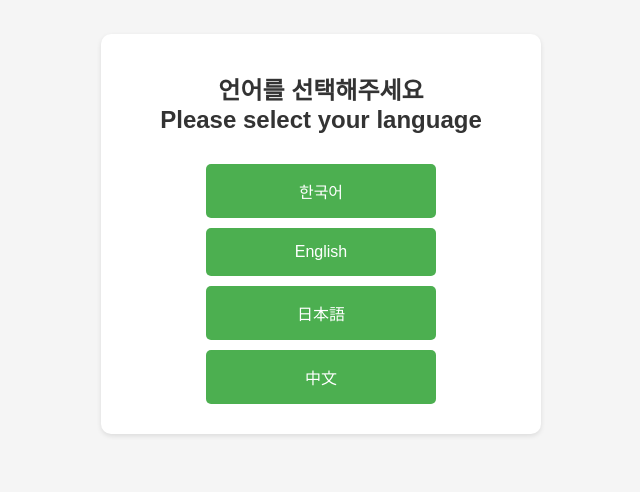
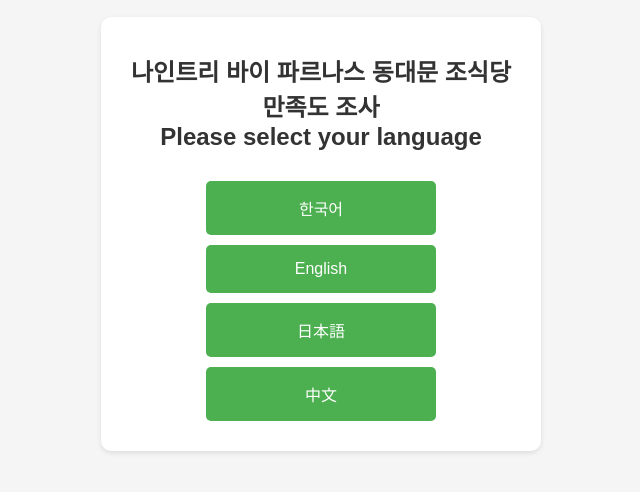
Before and after one commit to junyoen/survey-language-selector, a plain HTML site: page index.html in a window 1280 px wide. Shown: the part 166-658 px from the top of the page, without its empty margins (319-959 px from the left). Drawn offline with Linux system fonts and the light colour scheme.

Commit message:
Update index.html

```diff
--- a/index.html
+++ b/index.html
@@ -49,7 +49,7 @@
 </head>
 <body>
     <div class="container">
-        <h1>언어를 선택해주세요<br>Please select your language</h1>
+        <h1>나인트리 바이 파르나스 동대문 조식당 만족도 조사<br>Please select your language</h1>
         <a href="forms/korean.html" class="button">한국어</a>
         <a href="forms/english.html" class="button">English</a>
         <a href="forms/japanese.html" class="button">日本語</a>
```
